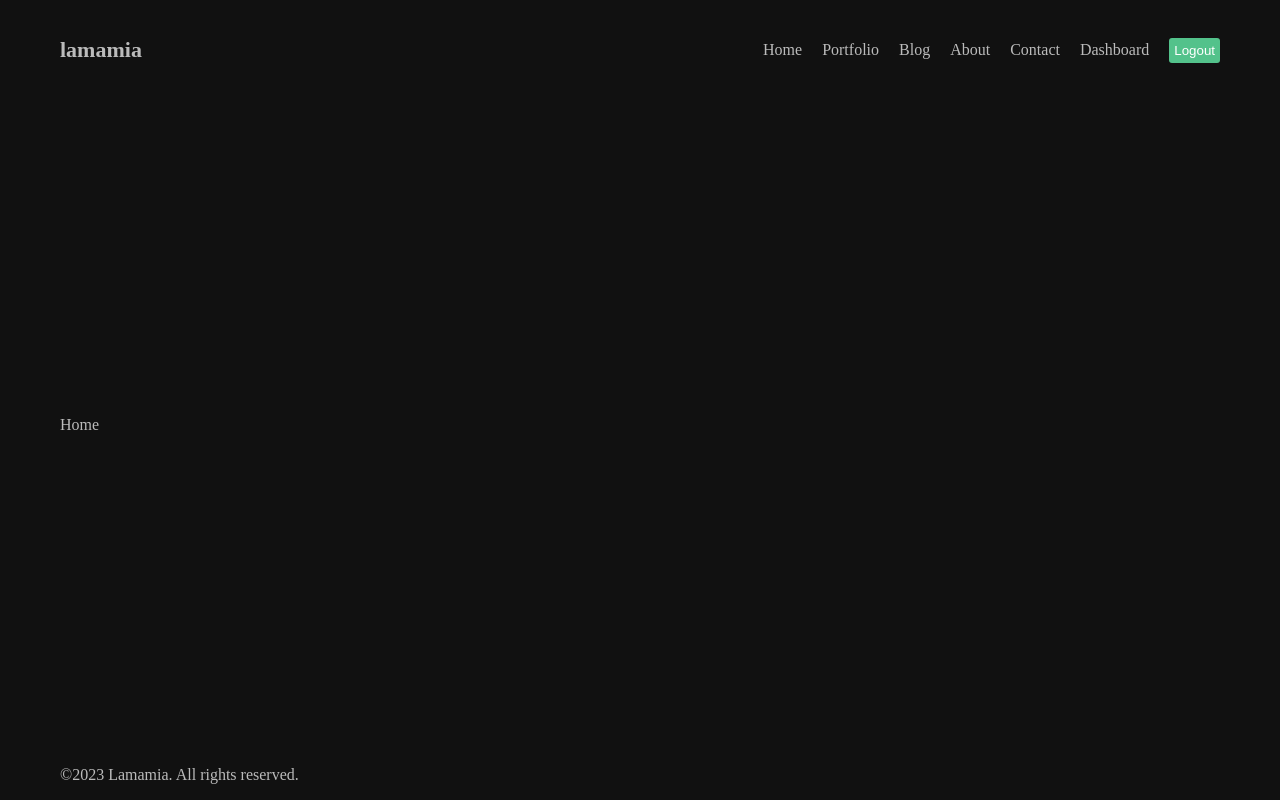
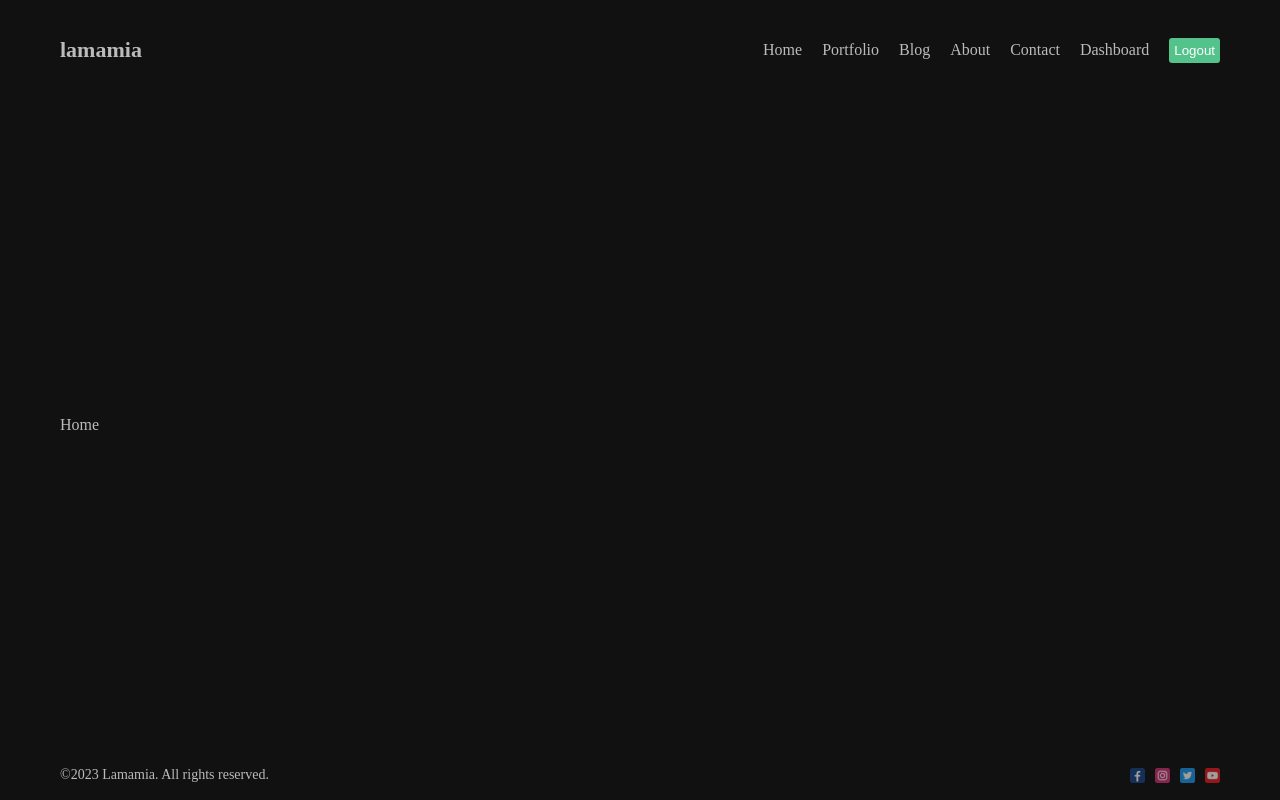
Before and after one commit to bashidagha/lamamia, a Next.js app: page / in a window 1280 px wide. Built offline with nearby package versions, Linux system fonts and the light colour scheme.

Commit message:
add footer component

```diff
--- a/src/components/footer/Footer.tsx
+++ b/src/components/footer/Footer.tsx
@@ -1,12 +1,41 @@
-import React from 'react'
-import styles from './footer.module.css'
+import Image from 'next/image';
+import React from 'react';
+import styles from './footer.module.css';
 
 export default function Footer() {
-  return (
-    <div className={styles.container}>
-        <div>©2023 Lamamia. All rights reserved.</div>
-        <div></div>
-
-    </div>
-  )
+    return (
+        <div className={styles.container}>
+            <div>©2023 Lamamia. All rights reserved.</div>
+            <div className={styles.social}>
+                <Image
+                    src='/1.png'
+                    alt='Lama Dev'
+                    className={styles.icon}
+                    width={15}
+                    height={15}
+                />
+                <Image
+                    src='/2.png'
+                    alt='Lama Dev'
+                    className={styles.icon}
+                    width={15}
+                    height={15}
+                />
+                <Image
+                    src='/3.png'
+                    alt='Lama Dev'
+                    className={styles.icon}
+                    width={15}
+                    height={15}
+                />
+                <Image
+                    src='/4.png'
+                    alt='Lama Dev'
+                    className={styles.icon}
+                    width={15}
+                    height={15}
+                />
+            </div>
+        </div>
+    );
 }
--- a/src/components/footer/footer.module.css
+++ b/src/components/footer/footer.module.css
@@ -1,6 +1,18 @@
 .container {
   height: 50px;
+  font-size: 14px;
   display: flex;
   justify-content: space-between;
   align-items: center;
 }
+
+.social {
+  display: flex;
+  align-items: center;
+  gap: 10px;
+}
+
+.icon {
+  opacity: 0.6;
+  cursor: pointer;
+}
```
